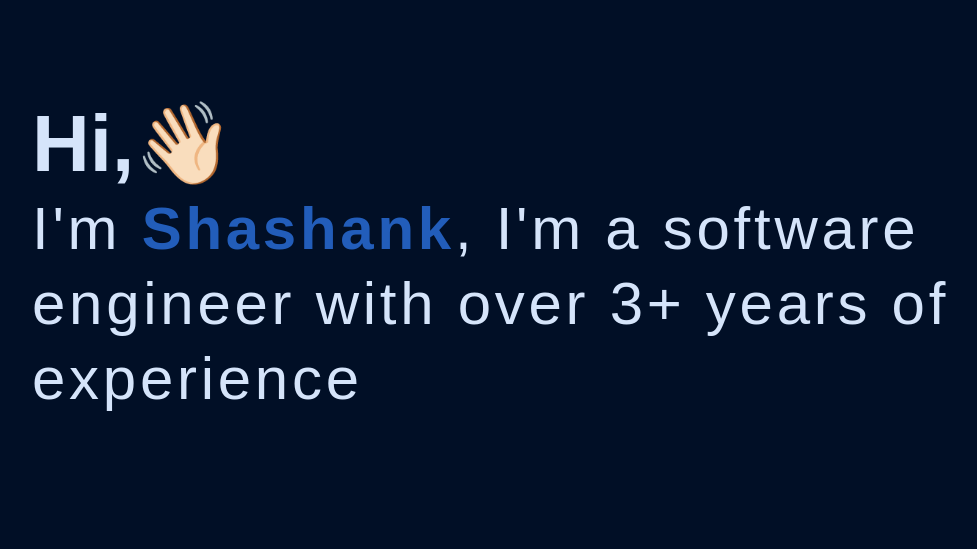
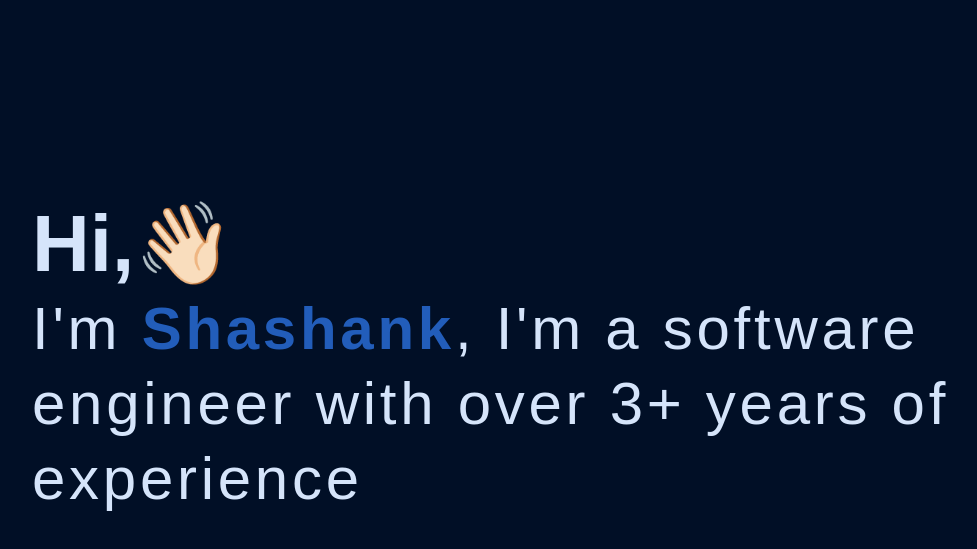
Before and after one commit to shashankreddybanda/portfolio, an Astro site: page / in a window 1280 px wide. Shown: the part 199-748 px from the top of the page, without its empty margins (56-1033 px from the left). Built offline with nearby package versions, Linux system fonts and the light colour scheme; Astro itself is replaced by a stand-in of ours.

Commit message:
modified astro config to correct url

```diff
--- a/astro.config.mjs
+++ b/astro.config.mjs
@@ -3,4 +3,5 @@ import { defineConfig } from 'astro/config';
 // https://astro.build/config
 export default defineConfig({
 	site: 'https://shashankreddybanda.github.io',
+	base: '/portfolio',
 });
--- a/src/pages/index.astro
+++ b/src/pages/index.astro
@@ -44,7 +44,7 @@ import Layout from '../layouts/Layout.astro';
 		width: 100px;
 	}
 	.main-section{
-		padding-top: 100px;
+		padding-top: 200px;
 		width: 100%;
 	}
 	.sha{
```
